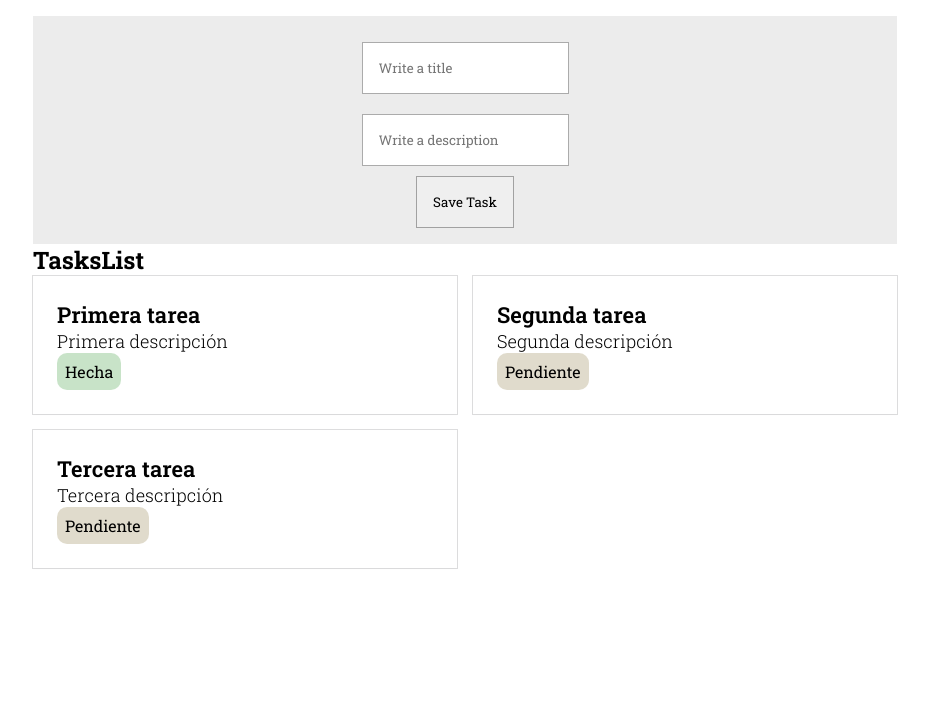
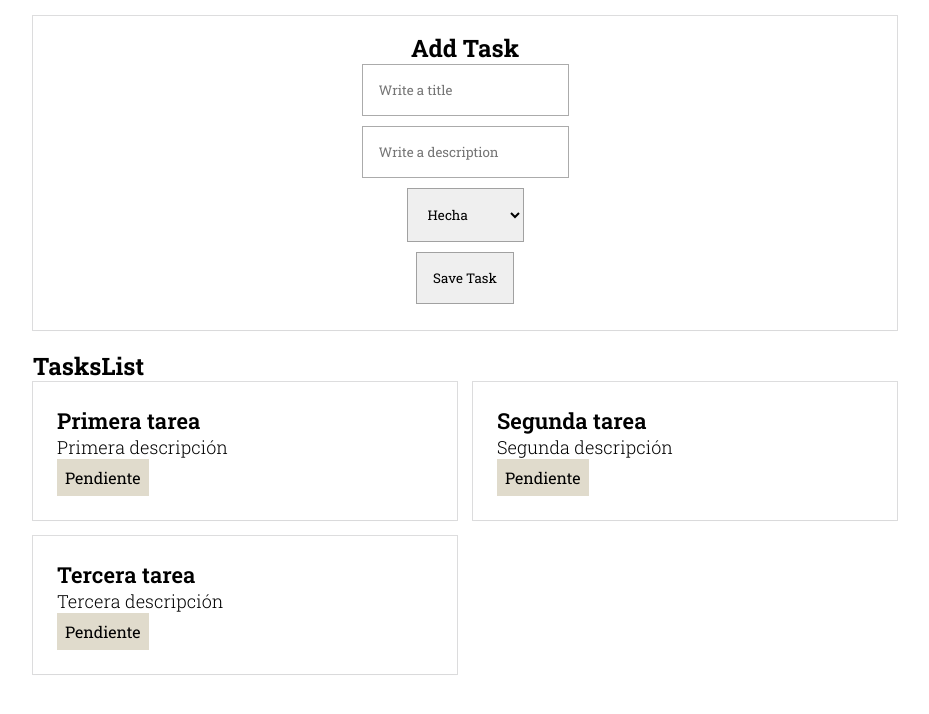
Before and after one commit to Carlosqu24/react-typescript-simple-app, a React (Create React App) app: page / in a window 1280 px wide. Shown: the top 714 px of the page, without its empty margins (175-1104 px from the left). Built offline with nearby package versions, Linux system fonts and the light colour scheme.

Commit message:
Some styles added

```diff
--- a/src/components/TaskForm/TaskForm.css
+++ b/src/components/TaskForm/TaskForm.css
@@ -1,7 +1,8 @@
 form {
       padding: 1rem;
 
-      background: rgb(236, 236, 236);
+      background: rgb(255, 255, 255);
+      box-shadow: rgba(0, 0, 0, 0.02) 0px 1px 3px 0px, rgba(27, 31, 35, 0.15) 0px 0px 0px 1px;
 
       display: flex;
       flex-direction: column;
@@ -10,5 +11,8 @@ form {
 }
 
 .form-control {
-      margin: 10px 0;
+      margin-bottom: 10px;
+      padding: 1rem;
+      outline: none;
+      border: 1px solid rgba(0, 0, 0, 0.329);
 }
--- a/src/components/TaskForm/TaskForm.tsx
+++ b/src/components/TaskForm/TaskForm.tsx
@@ -22,6 +22,8 @@ export const TaskForm = (props: any) => {
 
       return (
             <form onSubmit={(e) => handleSubmit(e)}>
+                  <h2>Add Task</h2>
+
                   <input
                         type="text"
                         name="title"
@@ -38,7 +40,16 @@ export const TaskForm = (props: any) => {
                         onChange={(e) => handleInputChange(e)}
                   />
 
-                  <button type="submit" >Save Task</button>
+                  <select
+                        name="done"
+                        className="form-control"
+                        onChange={handleInputChange}
+                  >
+                        <option value={`${true}`}>Hecha</option>
+                        <option value={`${false}`}>Pendiente</option>
+                  </select>
+
+                  <button className="form-control" type="submit" >Save Task</button>
             </form>
       )
 }
--- a/src/components/TasksList/TaskList.css
+++ b/src/components/TasksList/TaskList.css
@@ -1,3 +1,7 @@
+.tasks-list {
+      margin-top: 20px;
+}
+
 .tasks-container {
       width: 100%;
 
@@ -30,7 +34,6 @@
 
 .card__status {
       padding: 8px;
-      border-radius: 10px;
 }
 
 .card__status.success {
--- a/src/components/TasksList/TasksList.tsx
+++ b/src/components/TasksList/TasksList.tsx
@@ -6,7 +6,7 @@ export const TasksList = (props: any) => {
 
 
       return (
-            <div>
+            <div className="tasks-list">
                   <h2>TasksList</h2>
                   <div className="tasks-container">
                         {
@@ -15,9 +15,9 @@ export const TasksList = (props: any) => {
                                           <h3 className="card__title" >{task.title}</h3>
                                           <p className="card__description">{task.description}</p>
                                           <span
-                                                className={`card__status ${task.done ? 'success' : 'pending'}`}
+                                                className={`card__status ${task.done == 'true' ? 'success' : 'pending'}`}
                                           >
-                                                { task.done ? 'Hecha' : 'Pendiente'}
+                                                { task.done == 'true' ? 'Hecha' : 'Pendiente'}
                                           </span>
                                     </div>
                               ))
```
